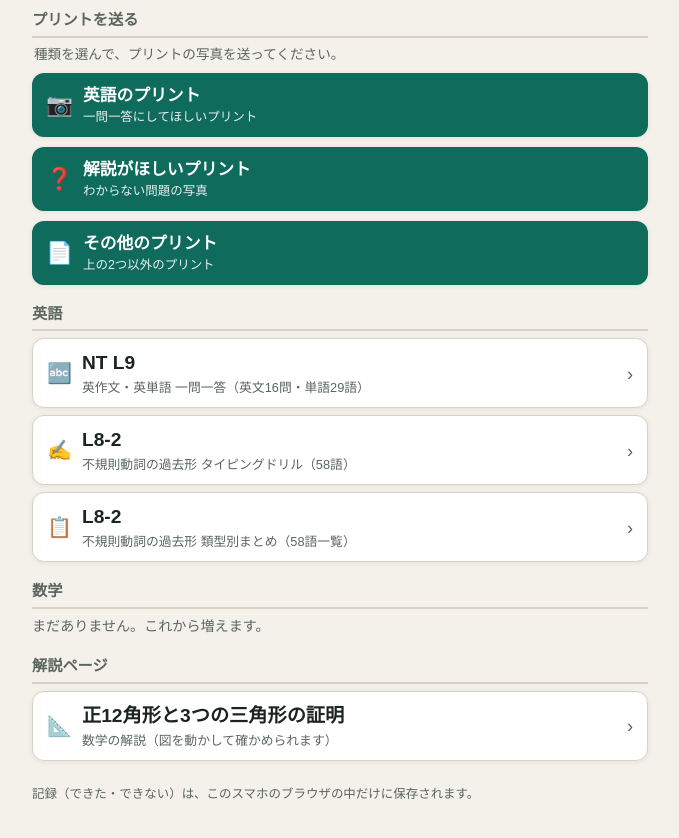
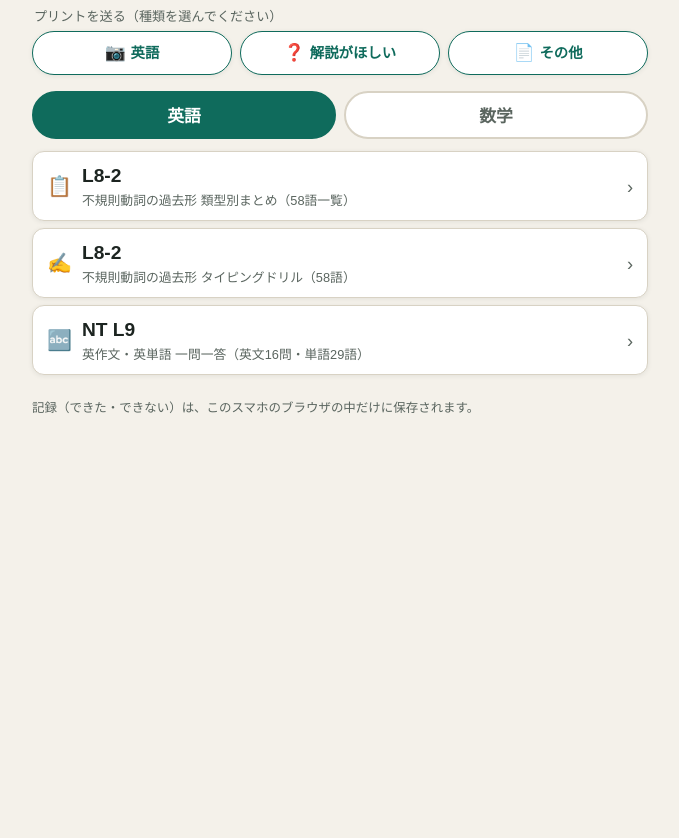
Before and after one commit to studybase-home/studybase-home.github.io, a plain HTML site: page index.html in a window 1280 px wide. Shown: the part 74-912 px from the top of the page, without its empty margins (300-979 px from the left). After the commit the page ends 800 px from the top, so only its background shows below. Drawn offline with Linux system fonts and the light colour scheme.

Commit message:
ポータルを教科タブ式に改修（新しい順・解説も教科内へ・送信ボタンをコンパクト化）

```diff
--- a/index.html
+++ b/index.html
@@ -51,32 +51,33 @@
   }
   .wrap { max-width: 640px; margin: 0 auto; padding: 14px 12px 40px; }
 
-  .page-head { margin: 4px 0 12px; }
+  .page-head { margin: 4px 0 10px; }
   .page-head h1 { font-size: 1.35rem; margin: 0; }
   .page-head p { margin: 0; color: var(--ink-soft); font-size: 0.85rem; }
 
-  /* プリントを送るボタン（コンパクト版） */
-  .send-print {
-    display: flex; align-items: center; gap: 10px;
-    background: var(--accent); color: var(--accent-ink);
-    border-radius: 12px; padding: 10px 14px; margin: 0 0 18px;
-    text-decoration: none; box-shadow: var(--shadow);
-    min-height: 52px;
+  /* プリントを送る（コンパクトな1行ボタン） */
+  .send-note { font-size: 0.82rem; color: var(--ink-soft); margin: 0 2px 5px; }
+  .send-row { display: flex; gap: 8px; margin: 0 0 16px; }
+  .send-chip {
+    flex: 1; display: flex; align-items: center; justify-content: center; gap: 5px;
+    background: var(--surface); border: 1.5px solid var(--accent); color: var(--accent);
+    border-radius: 999px; padding: 7px 4px; min-height: 44px;
+    text-decoration: none; font-weight: 700; font-size: 0.9rem; box-shadow: var(--shadow);
   }
-  .send-print .icon { font-size: 1.35rem; line-height: 1; }
-  .send-note { font-size: 0.85rem; color: var(--ink-soft); margin: 0 2px 8px; }
-  section.group .send-print { margin-bottom: 10px; }
-  section.group .send-print:last-child { margin-bottom: 0; }
-  .send-print .label { font-size: 1.05rem; font-weight: 700; }
-  .send-print .sub { display: block; font-size: 0.78rem; font-weight: 400; opacity: 0.9; }
+  .send-chip .icon { font-size: 1.05rem; line-height: 1; }
 
-  /* 科目グループ */
-  .group { margin: 0 0 18px; }
-  .group h2 {
-    font-size: 0.95rem; margin: 0 0 7px; color: var(--ink-soft);
-    border-bottom: 2px solid var(--line); padding-bottom: 4px;
+  /* 教科タブ */
+  .tabs { display: flex; gap: 8px; margin: 0 0 12px; }
+  .tab {
+    flex: 1; font-family: inherit; cursor: pointer;
+    padding: 9px 10px; min-height: 48px;
+    font-size: 1.05rem; font-weight: 700;
+    border-radius: 999px; border: 2px solid var(--line);
+    background: var(--surface); color: var(--ink-soft);
   }
-  /* カード：大きく見せるのは単元・番号（label）、種類名は小さく（sub） */
+  .tab.active { background: var(--accent); border-color: var(--accent); color: var(--accent-ink); }
+
+  /* カード：大きく見せるのは単元・番号（label）、種類名は小さく（sub）。並びは上が新しい順 */
   .card-link {
     display: flex; align-items: center; gap: 10px;
     background: var(--surface); border: 1px solid var(--line);
@@ -101,34 +102,27 @@
     <p>勉強アプリと解説ページの入り口です。</p>
   </header>
 
-  <!-- プリントを送る：種類ごとにDropboxファイルリクエストへ（2026-11-21 接続済み） -->
-  <section class="group">
-    <h2>プリントを送る</h2>
-    <p class="send-note">種類を選んで、プリントの写真を送ってください。</p>
-    <a class="send-print" href="https://www.dropbox.com/request/zs3qxr4jho7sdmsmszya">
-      <span class="icon">📷</span>
-      <span><span class="label">英語のプリント</span>
-      <span class="sub">一問一答にしてほしいプリント</span></span>
-    </a>
-    <a class="send-print" href="https://www.dropbox.com/request/pyv94loexft184q9eguj">
-      <span class="icon">❓</span>
-      <span><span class="label">解説がほしいプリント</span>
-      <span class="sub">わからない問題の写真</span></span>
-    </a>
-    <a class="send-print" href="https://www.dropbox.com/request/j4u46ahkm0bo2dwwyrmn">
-      <span class="icon">📄</span>
-      <span><span class="label">その他のプリント</span>
-      <span class="sub">上の2つ以外のプリント</span></span>
-    </a>
-  </section>
+  <!-- プリントを送る：種類ごとにDropboxファイルリクエストへ（コンパクト版） -->
+  <p class="send-note">プリントを送る（種類を選んでください）</p>
+  <div class="send-row">
+    <a class="send-chip" href="https://www.dropbox.com/request/zs3qxr4jho7sdmsmszya"><span class="icon">📷</span>英語</a>
+    <a class="send-chip" href="https://www.dropbox.com/request/pyv94loexft184q9eguj"><span class="icon">❓</span>解説がほしい</a>
+    <a class="send-chip" href="https://www.dropbox.com/request/j4u46ahkm0bo2dwwyrmn"><span class="icon">📄</span>その他</a>
+  </div>
 
-  <!-- ===== 科目グループ：英語 ===== -->
-  <section class="group">
-    <h2>英語</h2>
-    <a class="card-link" href="apps/eigo-ittou.html">
-      <span class="icon">🔤</span>
-      <span><span class="label">NT L9</span>
-      <span class="sub">英作文・英単語 一問一答（英文16問・単語29語）</span></span>
+  <!-- 教科タブ -->
+  <div class="tabs">
+    <button class="tab active" data-tab="english">英語</button>
+    <button class="tab" data-tab="math">数学</button>
+  </div>
+
+  <!-- ===== 英語（上が新しい順） ===== -->
+  <section id="panel-english">
+    <!-- 新しいカードは、この下ではなく一番上に追加する -->
+    <a class="card-link" href="apps/eigo-fukisoku-list.html">
+      <span class="icon">📋</span>
+      <span><span class="label">L8-2</span>
+      <span class="sub">不規則動詞の過去形 類型別まとめ（58語一覧）</span></span>
       <span class="arrow">›</span>
     </a>
     <a class="card-link" href="apps/eigo-fukisoku.html">
@@ -137,36 +131,38 @@
       <span class="sub">不規則動詞の過去形 タイピングドリル（58語）</span></span>
       <span class="arrow">›</span>
     </a>
-    <a class="card-link" href="apps/eigo-fukisoku-list.html">
-      <span class="icon">📋</span>
-      <span><span class="label">L8-2</span>
-      <span class="sub">不規則動詞の過去形 類型別まとめ（58語一覧）</span></span>
+    <a class="card-link" href="apps/eigo-ittou.html">
+      <span class="icon">🔤</span>
+      <span><span class="label">NT L9</span>
+      <span class="sub">英作文・英単語 一問一答（英文16問・単語29語）</span></span>
       <span class="arrow">›</span>
     </a>
-    <!-- 英語のアプリが増えたら、この下に card-link を追加する -->
   </section>
 
-  <!-- ===== 科目グループ：数学 ===== -->
-  <section class="group">
-    <h2>数学</h2>
-    <p class="empty-note">まだありません。これから増えます。</p>
-    <!-- 数学のアプリが増えたら、ここに card-link を追加する -->
-  </section>
-
-  <!-- ===== 解説ページ ===== -->
-  <section class="group">
-    <h2>解説ページ</h2>
+  <!-- ===== 数学（上が新しい順） ===== -->
+  <section id="panel-math" hidden>
+    <!-- 新しいカードは、この下ではなく一番上に追加する -->
     <a class="card-link" href="notes/dodecagon-proof.html">
       <span class="icon">📐</span>
       <span><span class="label">正12角形と3つの三角形の証明</span>
       <span class="sub">数学の解説（図を動かして確かめられます）</span></span>
       <span class="arrow">›</span>
     </a>
-    <!-- 解説ページが増えたら、この下に card-link を追加する -->
   </section>
 
   <p class="foot">記録（できた・できない）は、このスマホのブラウザの中だけに保存されます。</p>
 
 </div>
+<script>
+  var tabs = document.querySelectorAll(".tab");
+  tabs.forEach(function (t) {
+    t.addEventListener("click", function () {
+      tabs.forEach(function (x) { x.classList.remove("active"); });
+      t.classList.add("active");
+      document.getElementById("panel-english").hidden = t.getAttribute("data-tab") !== "english";
+      document.getElementById("panel-math").hidden = t.getAttribute("data-tab") !== "math";
+    });
+  });
+</script>
 </body>
 </html>
```
